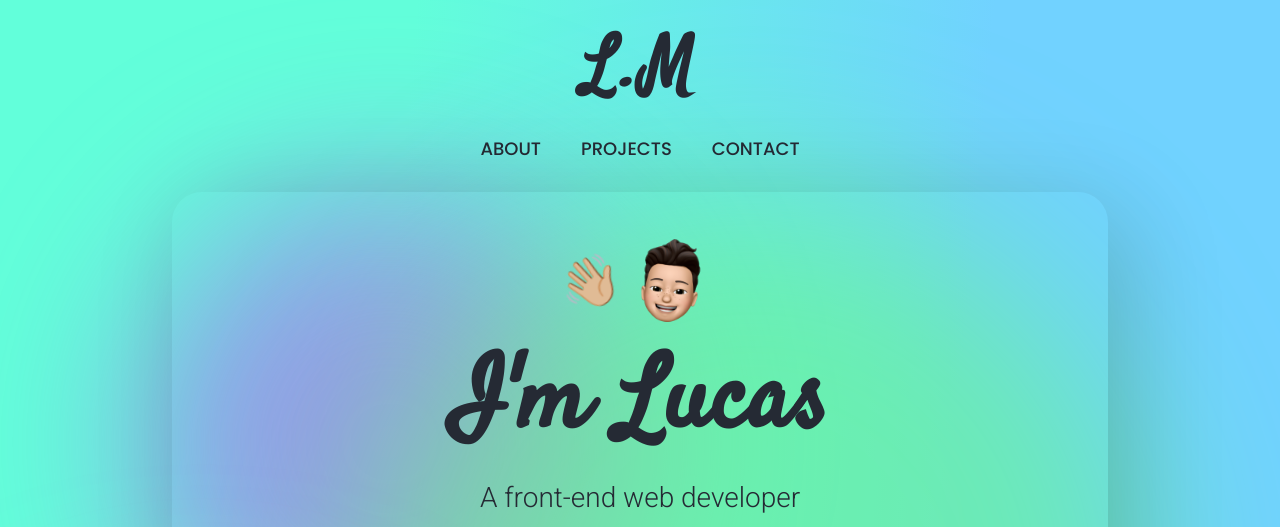
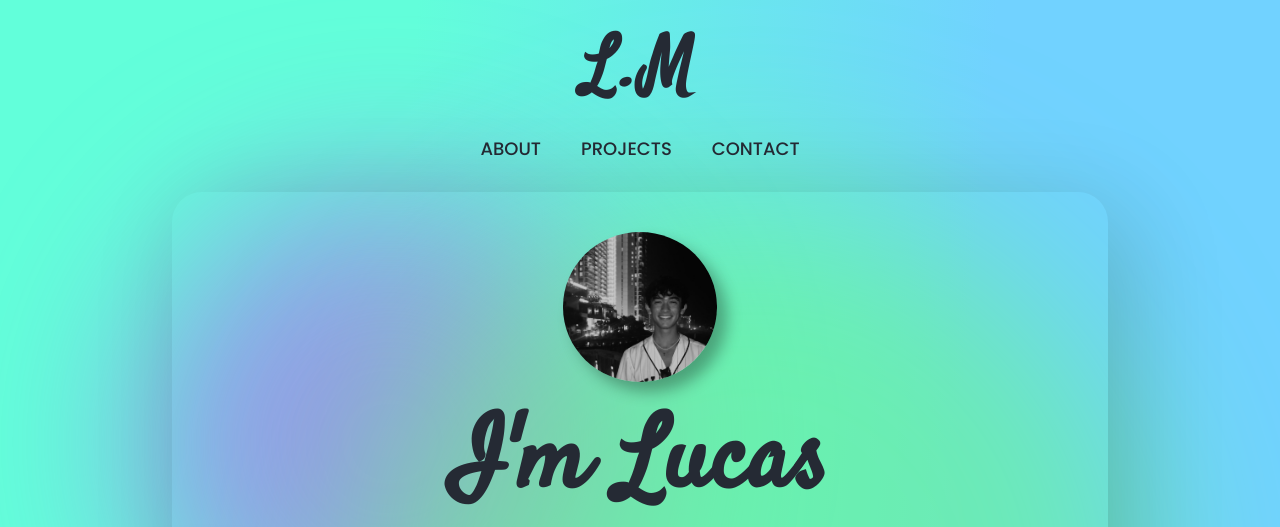
Before and after one commit to lucasm3110/portfolio2, a plain HTML site: page index.html in a window 1280 px wide. Shown: the top 527 px of the page. Drawn offline with Linux system fonts and the light colour scheme.

Commit message:
pfp update

```diff
--- a/index.html
+++ b/index.html
@@ -36,8 +36,7 @@
             <div class="circles3"></div>
             <div class="frontContent">
                 <div class="avatar">
-                    <div class="wave-emoji">👋🏼</div>
-                    <img src=" /images/avatar.png" alt="">
+                    <img src=" /images/pfp.jpeg" alt="">
                 </div>
                 <h1 style="margin-top:0px;" class="bigText">I'm Lucas</h1>
                 <h2 class="smallText">A front-end web developer</h2>
--- a/style.css
+++ b/style.css
@@ -191,7 +191,10 @@ button:hover {
 }
 
 .avatar img {
-    height: 100px;
+    height: 150px;
+    border-radius: 50%;
+    box-shadow: 10px 10px 15px rgba(0, 0, 0, 0.308);
+    margin-bottom: 10px;
 }
 
 @keyframes wave {
```
Also changed, not shown: images/pfp.jpeg (added).
